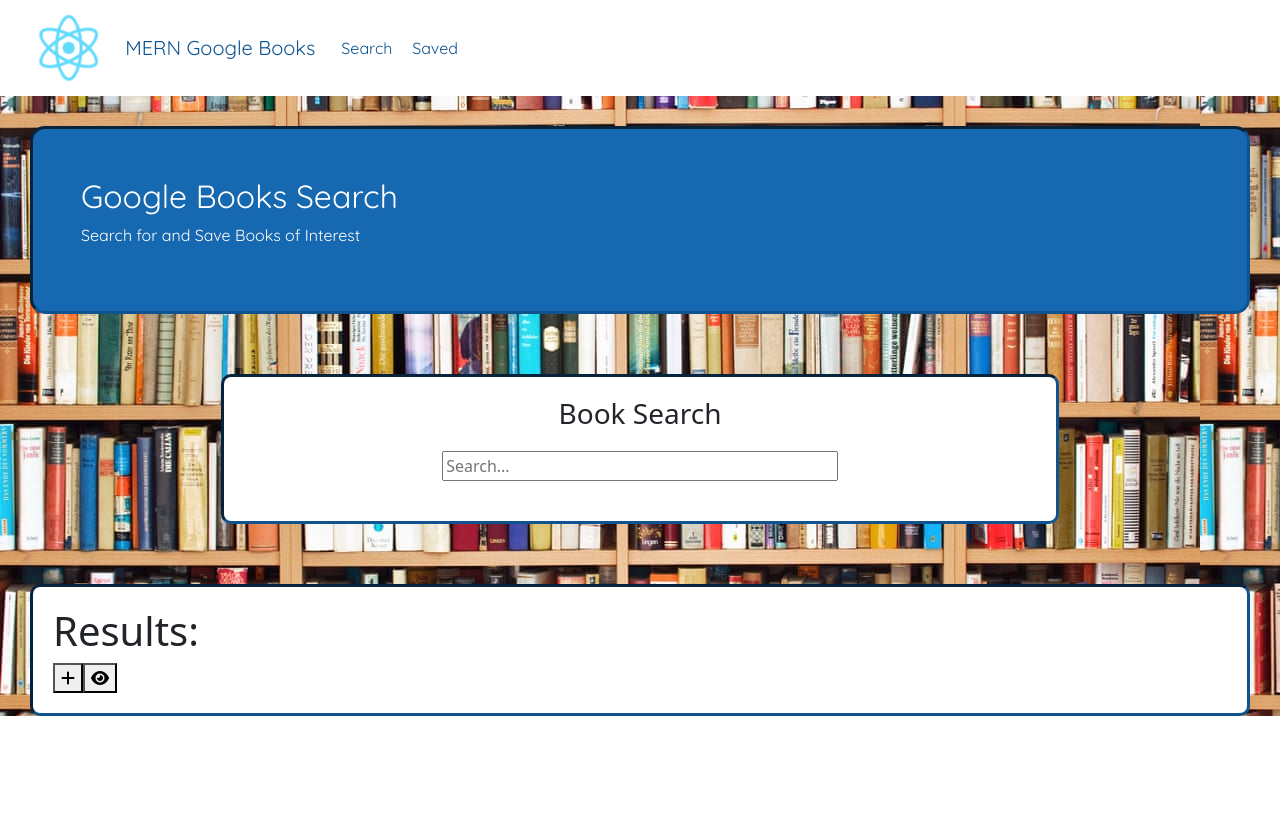
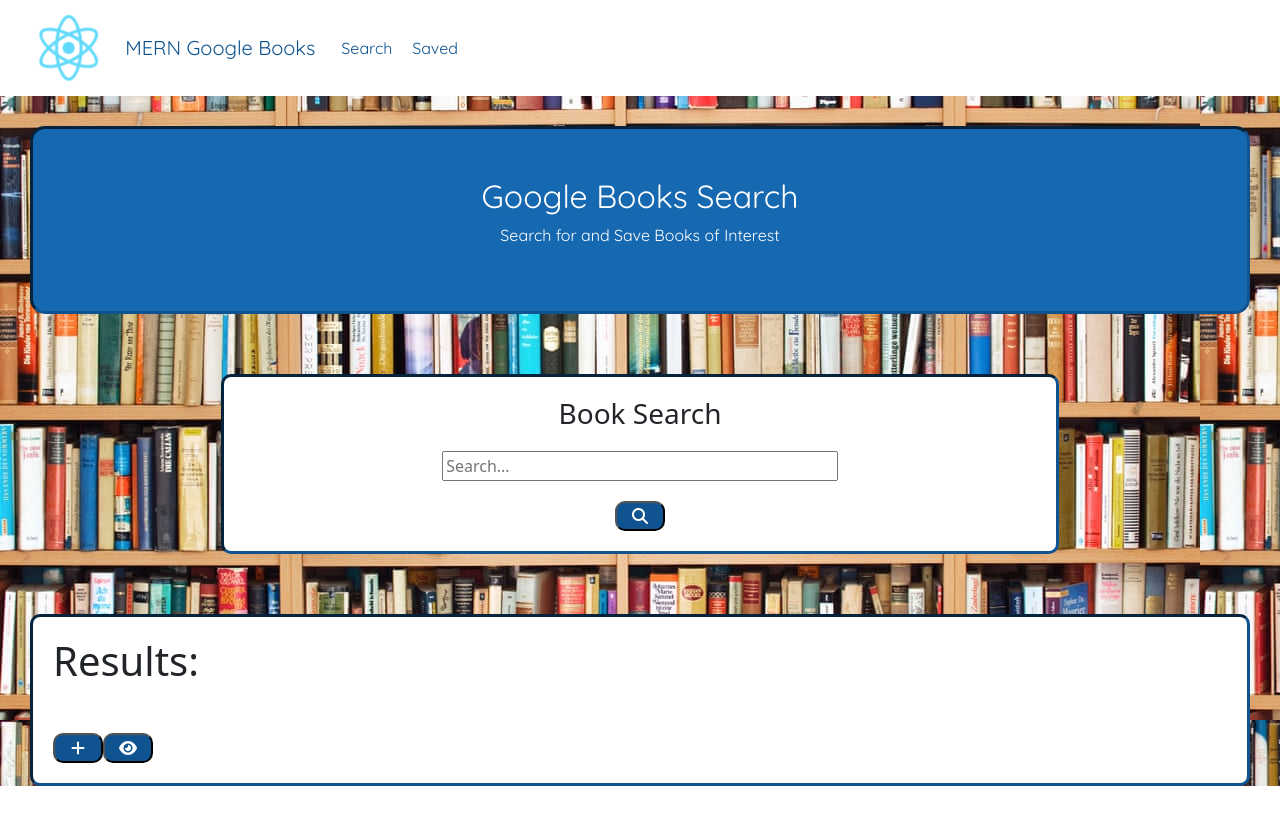
Before and after one commit to beau4ta/MERN-GoogleBooks, a React (Create React App) app in the folder client/: page / in a window 1280 px wide. Built offline with nearby package versions, Linux system fonts and the light colour scheme.

Commit message:
trying to connect all the pieces is hard/ plz help

```diff
--- a/client/src/components/jumbotron/jumbotron.js
+++ b/client/src/components/jumbotron/jumbotron.js
@@ -3,7 +3,7 @@ import './jumbotron.css';
 
 const Jumbotron = () => {
     return(
-        <div className="jumbotron h-100 p-5">
+        <div className="jumbotron d-flex flex-column align-items-center justify-content-center h-100 p-5">
           <h2 className>Google Books Search</h2>
           <p>Search for and Save Books of Interest</p>
         </div>
--- a/client/src/components/results/results.css
+++ b/client/src/components/results/results.css
@@ -5,3 +5,11 @@
     border: inset rgb(15, 84, 145);
     border-radius: 10px;
 }
+
+.saveBtn,
+.viewBtn{
+    background-color: rgb(15, 84, 145);
+    color: white;
+    border-radius: 10px;
+    width: 50px;
+}
--- a/client/src/components/results/results.js
+++ b/client/src/components/results/results.js
@@ -1,18 +1,27 @@
 import React from 'react';
 import './results.css';
 
-const Results = (props) => {
+const SearchResults = (props) => {
+
+    const { saveBook } = props;
+
     return(
         <div className='result-container'>
-            <h1 className='results-title'>Results:</h1>
-            <div>{props.image}</div>
-            <div>{props.title} {props.author} {props.description}</div>
+            <h1 className='result-title'>Results:</h1>
+            <div className='book-image'>
+                <img src={props.image} alt={props.title} />
+            </div>
+            <div className='book-info'>
+                <h2>{props.title}</h2>
+                <h4>{props.author}</h4>
+                <p>{props.description}</p>
+            </div>
             <div>
-                <button className='saveBtn'><i class="fas fa-plus"></i></button>
-                <button className='viewBtn'><i class="fas fa-eye"></i></button>
+                <a href={props.link}><button className='saveBtn'><i class="fas fa-plus"></i></button></a>
+                <button className='viewBtn' onClick={() => saveBook(props)}><i class="fas fa-eye"></i></button>
             </div>
         </div>
     )
 }
 
-export default Results;
+export default SearchResults;
--- a/client/src/components/searchForm/searchForm.css
+++ b/client/src/components/searchForm/searchForm.css
@@ -13,3 +13,10 @@
 .search-bar{
     margin-bottom: 20px;
 }
+
+.searchBtn{
+    background-color: rgb(15, 84, 145);
+    color: white;
+    border-radius: 10px;
+    width: 50px;
+}
--- a/client/src/components/searchForm/searchForm.js
+++ b/client/src/components/searchForm/searchForm.js
@@ -13,6 +13,7 @@ const Search = (props) => {
             value={props.search}
             onChange={props.handleInputChange}
             />
+            <button className='searchBtn' onClick={props.handleFormSubmit}><i class="fas fa-search"></i></button>
         </div>
         </div>
     )
--- a/client/src/pages/Search.js
+++ b/client/src/pages/Search.js
@@ -9,20 +9,23 @@ class Search extends Component {
     state = {
         search: '',
         books: [],
-        results: [],
-        title: '',
+        error: '',
+        message: ''
       }
 
       handleInputChange = event => {
         this.setState({ search: event.target.value })
+      }
 
-        API.getSearchBooks(this.state.title)
+      handleFormSubmit = event => {
+          event.preventDefault();
+          API.getSearchBooks()
           .then(res => {
-          this.setState({ results: res.data.items })
+              console.log(res)
+              this.setState({ books: [...res.data.items ]})
           })
           .catch(err => console.log(err));
-
-      }
+      };
 
       render() {
         return (
@@ -30,7 +33,8 @@ class Search extends Component {
             <Navbar />
             <Jumbotron />
             <SearchForm
-
+            handleInputChange={this.handleInputChange}
+            handleFormSubmit={this.handleFormSubmit}
             />
             <Results />
           </div>
```
Lines whose indentation alone changed are shown as unchanged.
